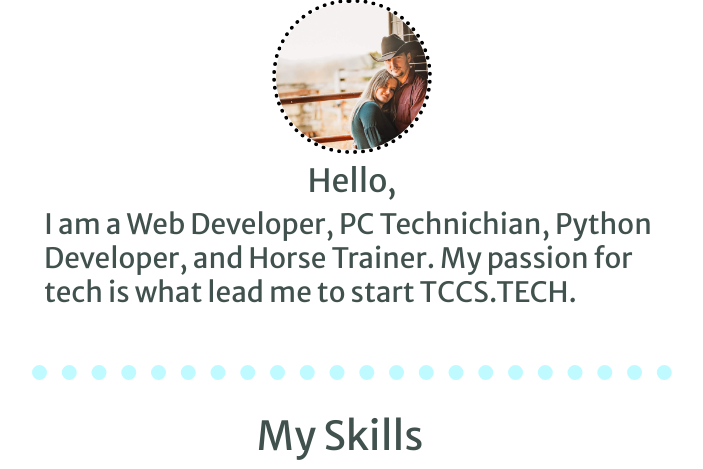
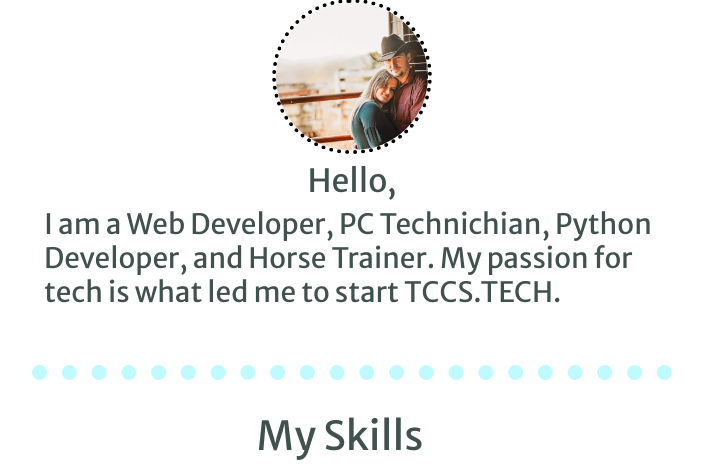
Before and after one commit to tccSolutions/tccs-flask, a Flask app: page / in a window 1280 px wide. Shown: the part 378-847 px from the top of the page, without its empty margins (288-991 px from the left). Run offline with Flask 2, Linux system fonts and the light colour scheme; some libraries are stand-ins or nearby versions.

Commit message:
grammatical update to index.html

```diff
--- a/templates/index.html
+++ b/templates/index.html
@@ -88,7 +88,7 @@
       </div>
       <h2 class='text-center mt-2'>Hello,</h2>
       <h3>I am a Web Developer, PC Technichian, Python Developer, and Horse Trainer. My passion for tech is what
-        lead me to start TCCS.TECH.</h3>
+        led me to start TCCS.TECH.</h3>
     </section>
 
     <hr class="mx-auto mt-5 w-50" style="border-bottom: none; border-top: 15px dotted #00edff; background: none">
```
